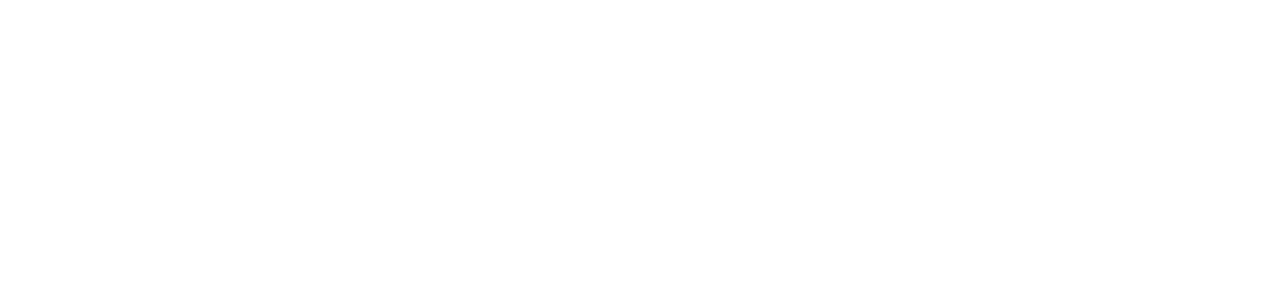
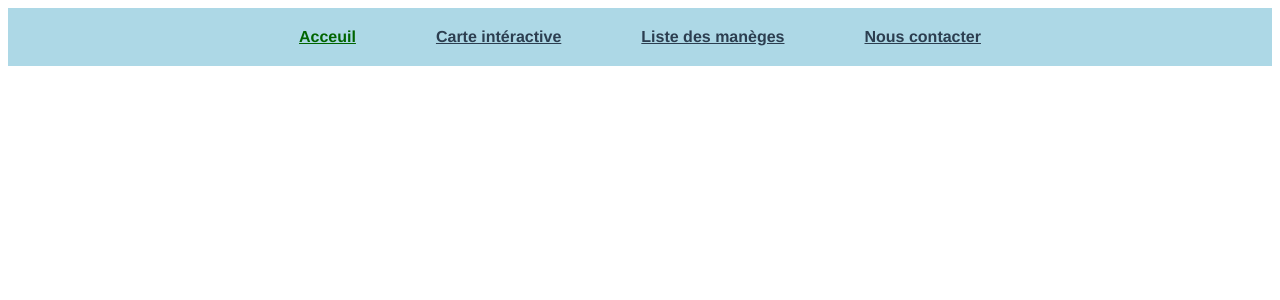
Before and after one commit to nvalenne/SAE-G9, a Vue app in the folder client/: page / in a window 1280 px wide. Shown: the top 300 px of the page. Built offline with nearby package versions, Linux system fonts and the light colour scheme.

Commit message:
Nav bar et routes test

```diff
--- a/client/public/index.html
+++ b/client/public/index.html
@@ -4,7 +4,7 @@
     <meta charset="utf-8">
     <meta http-equiv="X-UA-Compatible" content="IE=edge">
     <meta name="viewport" content="width=device-width,initial-scale=1.0">
-    <link rel="icon" href="<%= BASE_URL %>favicon.ico">
+    <link rel="icon" href="<%= BASE_URL %>iconSite.ico">
     <title><%= htmlWebpackPlugin.options.title %></title>
   </head>
   <body>
--- a/client/src/App.vue
+++ b/client/src/App.vue
@@ -1,6 +1,11 @@
 <template>
   <div id="app">
-    <router-view/>
+    <nav>
+      <a><router-link to="/">Acceuil</router-link></a>
+      <a><router-link to="/carte">Carte intéractive</router-link></a>
+      <a><router-link to="/liste_manege">Liste des manèges</router-link></a>
+      <a><router-link to="/contact">Nous contacter</router-link></a>
+    </nav>
   </div>
 </template>
 
@@ -9,20 +14,25 @@
   font-family: Avenir, Helvetica, Arial, sans-serif;
   -webkit-font-smoothing: antialiased;
   -moz-osx-font-smoothing: grayscale;
+  background-color: lightblue;
   text-align: center;
   color: #2c3e50;
 }
 
 nav {
-  padding: 30px;
+  padding: 20px;
 }
 
 nav a {
   font-weight: bold;
   color: #2c3e50;
+  margin: 0 20px 0 20px;
 }
 
+nav a:hover{
+  color: #2db22d;
+}
 nav a.router-link-exact-active {
-  color: #42b983;
+  color: darkgreen;
 }
 </style>
--- a/client/src/router/index.js
+++ b/client/src/router/index.js
@@ -1,14 +1,32 @@
 import Vue from 'vue'
 import VueRouter from 'vue-router'
-import Accueil from '../views/Accueil.vue'
+import AccueilView from '../views/AccueilView.vue'
+import CarteView from "../views/CarteView";
+import ContactView from "../views/ContactView";
+import ListeManegeView from "../views/ListeManegeView";
 
 Vue.use(VueRouter)
 
 const routes = [
   {
     path: '/',
-    name: 'home',
-    component: Accueil
+    name: 'AccueilView',
+    component: AccueilView
+  },
+  {
+    path: '/carte',
+    name: 'CarteView',
+    component: CarteView
+  },
+  {
+    path: '/contact',
+    name: 'ContactView',
+    component: ContactView
+  },
+  {
+    path: '/liste_manege',
+    name: 'ListeManegeView',
+    component: ListeManegeView
   }
 ]
 
--- /dev/null
+++ b/client/src/views/AccueilView.vue
@@ -0,0 +1,18 @@
+<template>
+  <div class="accueil">
+    <h1>Acceuil</h1>
+  </div>
+</template>
+
+<script>
+
+export default {
+  name: 'AccueilView',
+  components: {
+
+  },
+  metaInfo: {
+    title: 'Acceuil'
+  }
+}
+</script>
--- /dev/null
+++ b/client/src/views/CarteView.vue
@@ -0,0 +1,20 @@
+<template>
+  <html>
+  <div class="accueil">
+    <h1>Carte normalement intéractive</h1>
+  </div>
+  </html>
+</template>
+
+<script>
+
+export default {
+  name: 'CarteView',
+  components: {
+
+  },
+  metaInfo: {
+    title: 'Carte intéractive'
+  }
+}
+</script>
--- a/client/src/views/Accueil.vue
+++ b/client/src/views/ContactView.vue
@@ -1,17 +1,18 @@
 <template>
   <div class="accueil">
+    <h1>Nous contacter</h1>
   </div>
 </template>
 
 <script>
 
 export default {
-  name: 'AccueilView',
+  name: 'ContactView',
   components: {
 
   },
   metaInfo: {
-    title: 'Accueil'
+    title: 'Nous contacter'
   }
 }
 </script>
--- /dev/null
+++ b/client/src/views/ListeManegeView.vue
@@ -0,0 +1,17 @@
+<script>
+export default {
+  name: 'ListeManegeView',
+  components: {
+
+  },
+  metaInfo: {
+    title: 'Liste manèges'
+  }
+}
+</script>
+
+<template>
+  <div class="accueil">
+    <h1>Listes des manèges</h1>
+  </div>
+</template>
```
Also changed, not shown: 2 other files (tests, documents, lock files or other folders).
